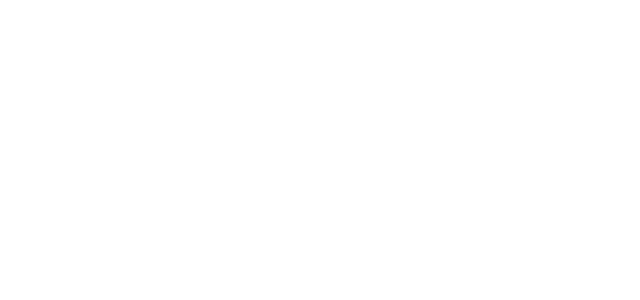
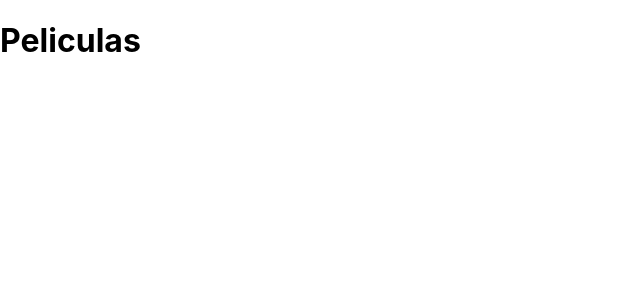
Before and after one commit to JuancitoCH/ReactMoviesPage, a React (Create React App) app: page / in a window 1280 px wide. Shown: the top 300 px of the page, without its empty margins (0-640 px from the left). Built offline with nearby package versions, Linux system fonts and the light colour scheme.

Commit message:
creacion de moviecontext

```diff
--- a/src/pages/Home.jsx
+++ b/src/pages/Home.jsx
@@ -2,5 +2,6 @@ import React from 'react';
 
 export default function Home() {
   return <div>
+    <h1>Peliculas</h1>
   </div>;
 }
```
Also changed, not shown: src/context/MoviesContext.jsx (added, +10 -0 lines).
